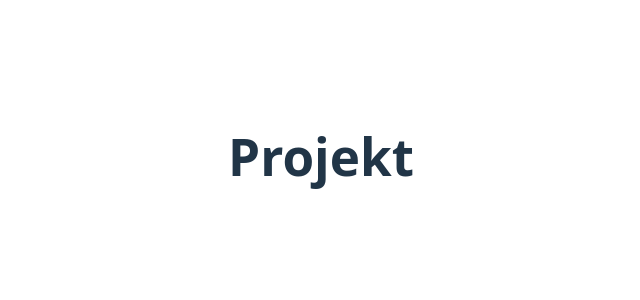
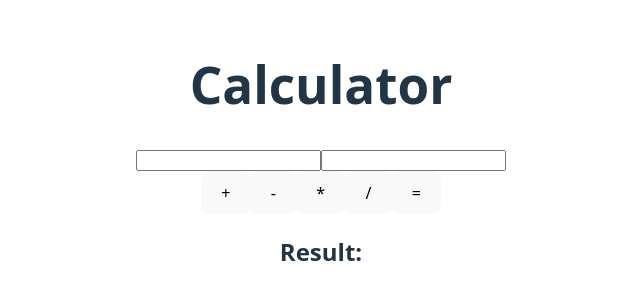
Before and after one commit to lukasdannemann/react-git-conflict, a React (Vite) app: page / in a window 1280 px wide. Shown: the part 244-544 px from the top of the page, without its empty margins (319-959 px from the left). Built offline with nearby package versions, Linux system fonts and the light colour scheme.

Commit message:
miniräknare

```diff
--- a/src/App.jsx
+++ b/src/App.jsx
@@ -2,12 +2,48 @@ import { useState } from 'react'
 import './App.css'
 
 function App() {
+  const [a, setA] = useState("");
+  const [b, setB] = useState("");
+  const [result, setResult] = useState("");
+  const [op, setOp] = useState(null);
+
+  function calculate() {
+    const numA = Number(a);
+    const numB = Number(b);
+
+    if (op === "+") {
+      setResult(numA + numB);
+    } else if (op === "-") {
+      setResult(numA - numB);
+    } else if (op === "*") {
+      setResult(numA * numB);
+    } else if (op === "/") {
+      if (numB === 0) {
+        setResult("Error: Division by zero");
+      } else {
+        setResult(numA / numB);
+      }
+    }
+  }
 
   return (
-    <>
-    <h1>Projekt</h1>
-    </>
-  )
+    <div>
+      <h1>Calculator</h1>
+
+      <input value={a} onChange={(e) => setA(e.target.value)} />
+      <input value={b} onChange={(e) => setB(e.target.value)} />
+
+      <div>
+        <button onClick={() => setOp("+")}>+</button>
+        <button onClick={() => setOp("-")}>-</button>
+        <button onClick={() => setOp("*")}>*</button>
+        <button onClick={() => setOp("/")}>/</button>
+        <button onClick={calculate}>=</button>
+      </div>
+
+      <h2>Result: {result}</h2>
+    </div>
+  );
 }
 
-export default App
+export default App;
```
